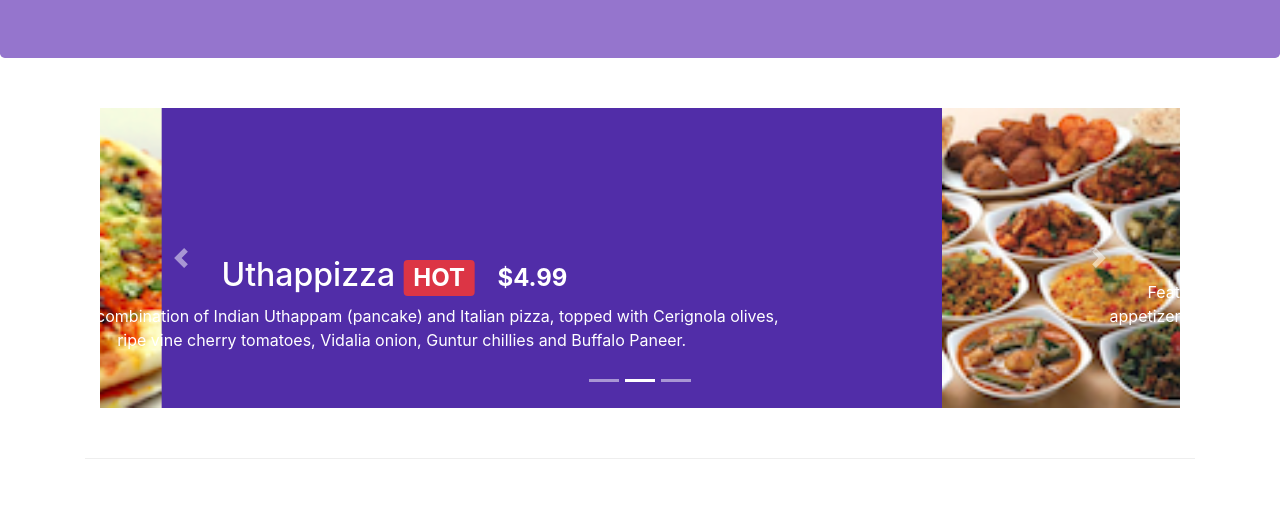
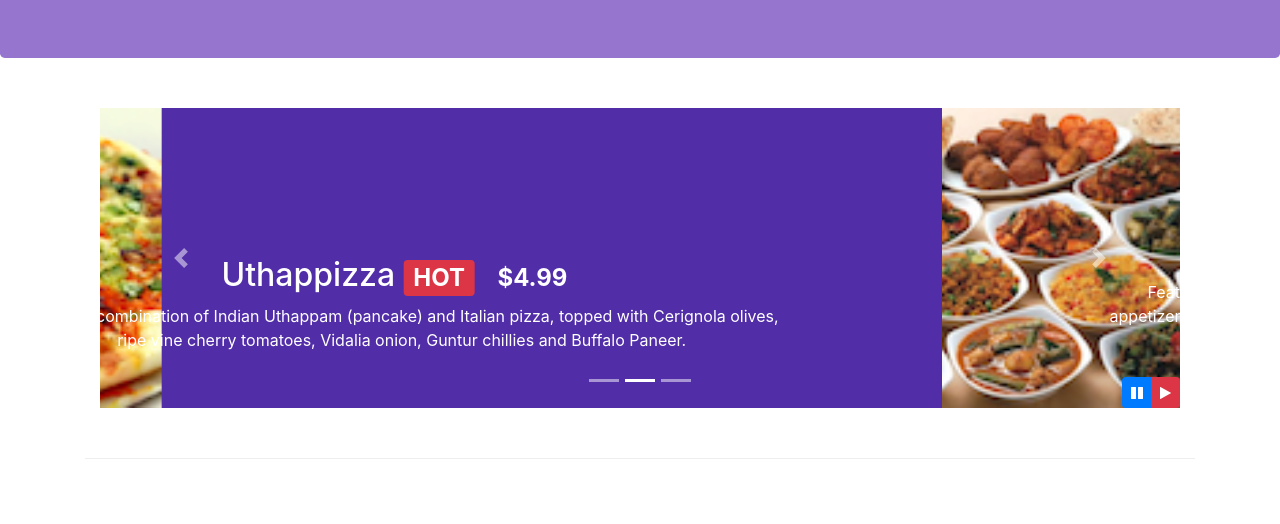
Before and after one commit to NithinShabadhu/Restaurant-website, a website: page index.html in a window 1280 px wide. Shown: the part 276-800 px from the top of the page. Drawn offline with nearby package versions, Linux system fonts and the light colour scheme.

Commit message:
Bootstrap JQuery

```diff
--- a/css/styles.css
+++ b/css/styles.css
@@ -52,3 +52,9 @@ body{
     left: 0;
     min-height: 300px;
 }
+#carouselButton{
+	right: 0;
+	position: absolute;
+	bottom: 0;
+	z-index: 1;
+}
--- a/index.html
+++ b/index.html
@@ -146,7 +146,7 @@
             </div>
         </div>
     </div>
-</body>
+
 
     <header class="jumbotron">
         <div class="container">
@@ -209,6 +209,14 @@
                 <a class="carousel-control-next" href="#mycarousel" role="button" data-slide="next">
                     <span class="carousel-control-next-icon"></span>
                 </a>
+                <div class="btn-group" id="carouselButton">
+                    <button class="btn btn-primary btn-sm" id="carousel-pause">
+                        <span class="fa fa-pause"></span>
+                    </button>
+                    <button class="btn btn-danger btn-sm" id="carousel-play">
+                        <span class="fa fa-play"></span>
+                    </button>
+                </div>
             </div>
        </div>
     </div>
@@ -312,6 +320,17 @@
     <script src="node_modules/jquery/dist/jquery.slim.min.js"></script>
     <script src="node_modules/popper.js/dist/umd/popper.min.js"></script>
     <script src="node_modules/bootstrap/dist/js/bootstrap.min.js"></script>
+    <script>
+        $(document).ready(function(){
+            $("#mycarousel").carousel( { interval: 1000 } );
+            $("#carousel-pause").click(function(){
+                $("#mycarousel").carousel('pause');
+            });
+            $("#carousel-play").click(function(){
+                $("#mycarousel").carousel('cycle');
+            });
+        });
+    </script>
 </body>
 
 </html>
```
